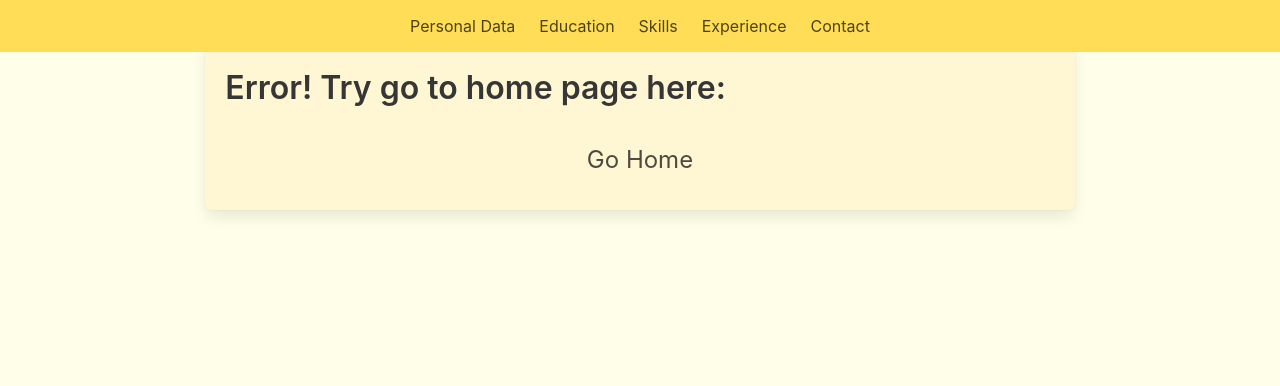
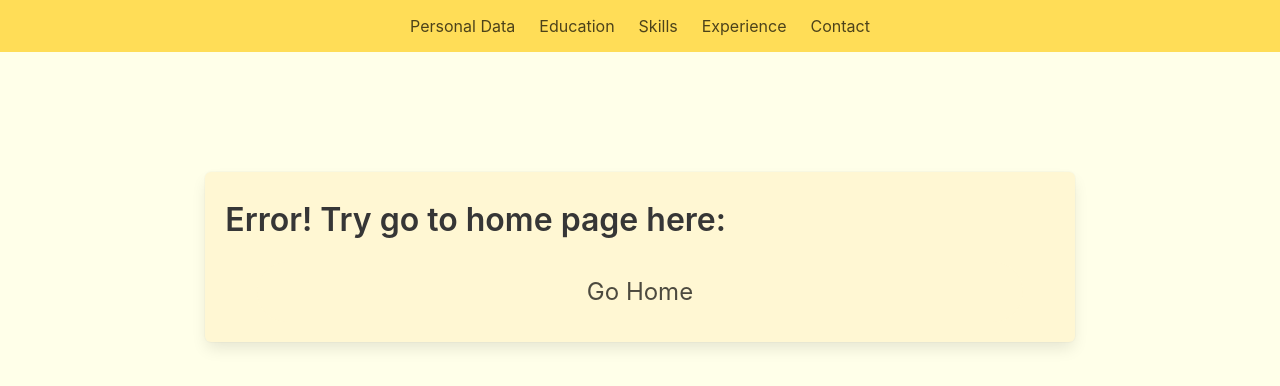
Before and after one commit to Alissonfelipe1234/AlissonFelipe, a website: page 404.html in a window 1280 px wide. Drawn offline with Linux system fonts and the light colour scheme.

Commit message:
Update 404.html

```diff
--- a/404.html
+++ b/404.html
@@ -37,7 +37,10 @@
       </div>
     </div>
   </nav>
-  <div class="columns is-centered is-multiline">
+  <div class="columns is-centered m-t-3">
+    <div class="column"></div>
+  </div>
+  <div class="columns is-centered is-multiline m-t-3">
     <div id="personal" class="column is-8 has-background-danger box">
       <p class="title has-text-centered-touch title-0">Error! Try go to home page here:</p>
       <div class="container is-fluid">
```
